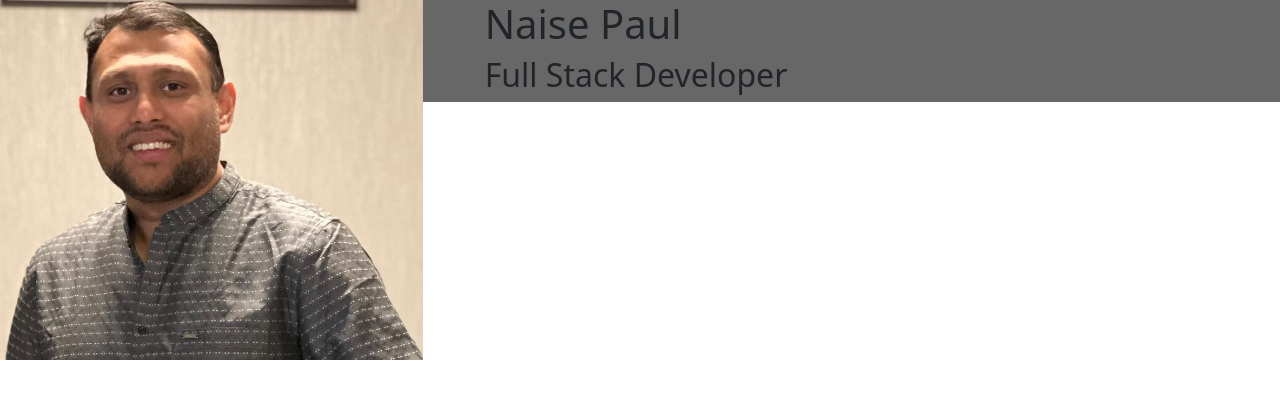
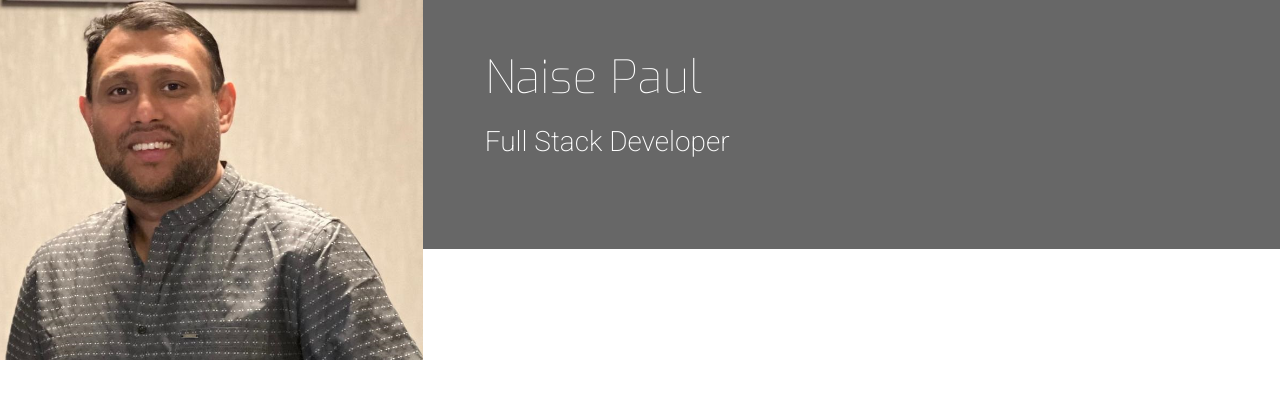
Before and after one commit to naisepaul/my-cv, a plain HTML site: page index.html in a window 1280 px wide. Drawn offline with nearby package versions, Linux system fonts and the light colour scheme.

Commit message:
Added styles for name and title

```diff
--- a/assets/css/style.css
+++ b/assets/css/style.css
@@ -26,3 +26,20 @@ header {
     -moz-transition: all .5s ease-in-out;
     -webkit-transition: all .5s ease-in-out;
 }
+
+.name {
+    font-family: "Exo", sans-serif;
+    font-weight: 100;
+    font-size: 46px;
+    margin-top: 50px;
+    color: #fff;
+}
+
+.title {
+    font-family: "Roboto", sans-serif;
+    font-weight: 200;
+    font-size: 28px;
+    margin-top: 20px;
+    margin-bottom: 90px;
+    color: #fff;
+}
```
